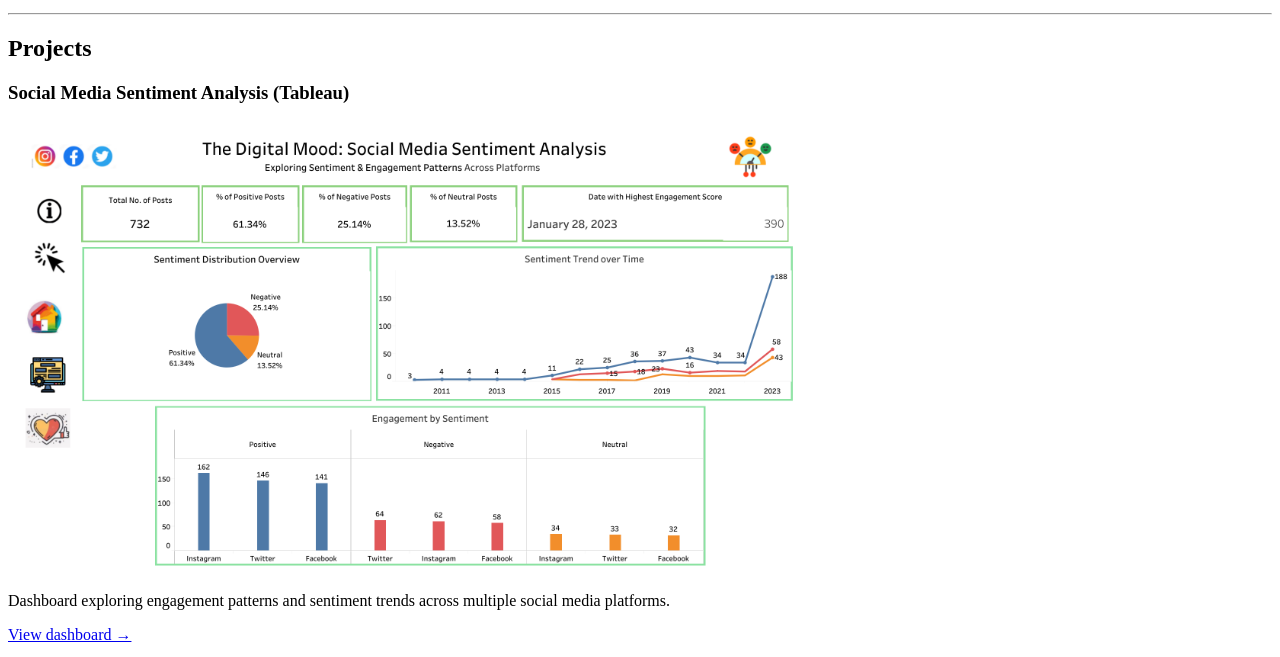
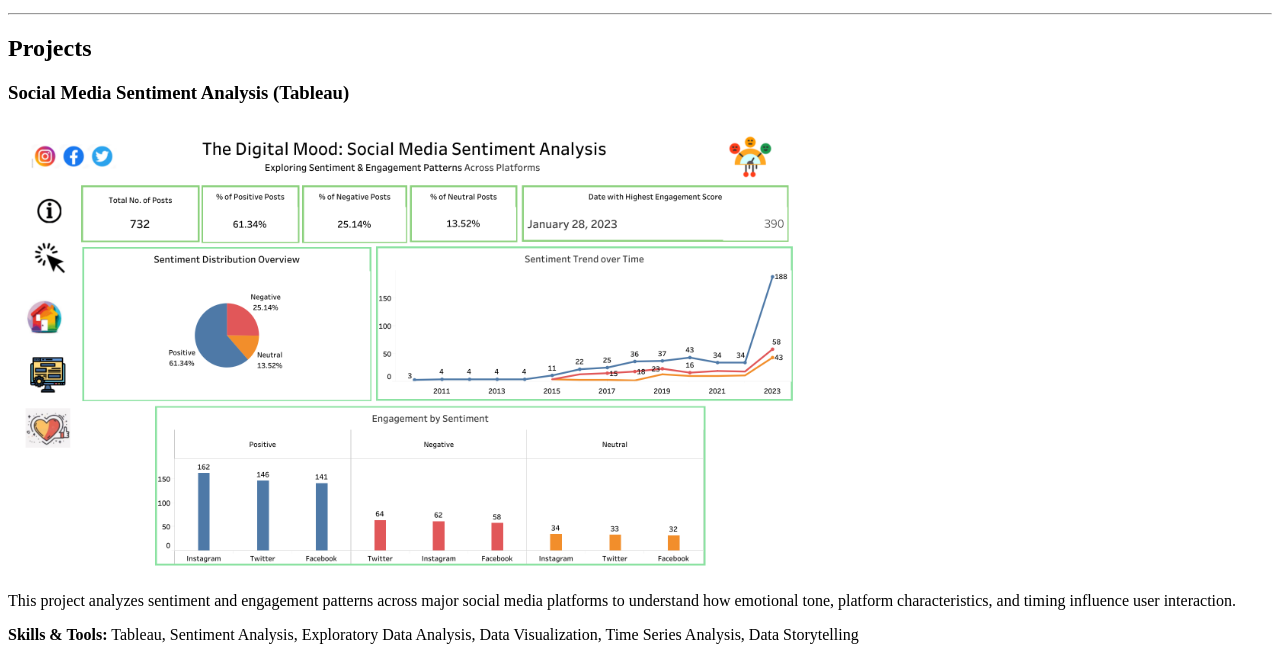
Before and after one commit to ayeshaarshadarain/ayeshaarshadarain.github.io, a plain HTML site: page index.html in a window 1280 px wide. Shown: the part 101-758 px from the top of the page. Drawn offline with Linux system fonts and the light colour scheme.

Commit message:
Add project description and skills
Added project description and skills/tools used.

```diff
--- a/index.html
+++ b/index.html
@@ -17,6 +17,17 @@
     <img src="assets/images/Sentiment_overview.png"
      alt="Social Media Sentiment Analysis Dashboard Overview"
      width="800">
+    <p>
+     This project analyzes sentiment and engagement patterns across major
+     social media platforms to understand how emotional tone, platform
+     characteristics, and timing influence user interaction.
+   </p>
+
+   <p><strong>Skills & Tools:</strong>
+     Tableau, Sentiment Analysis, Exploratory Data Analysis,
+     Data Visualization, Time Series Analysis, Data Storytelling
+  </p>
+
 
     <p>
       Dashboard exploring engagement patterns and sentiment trends
```
